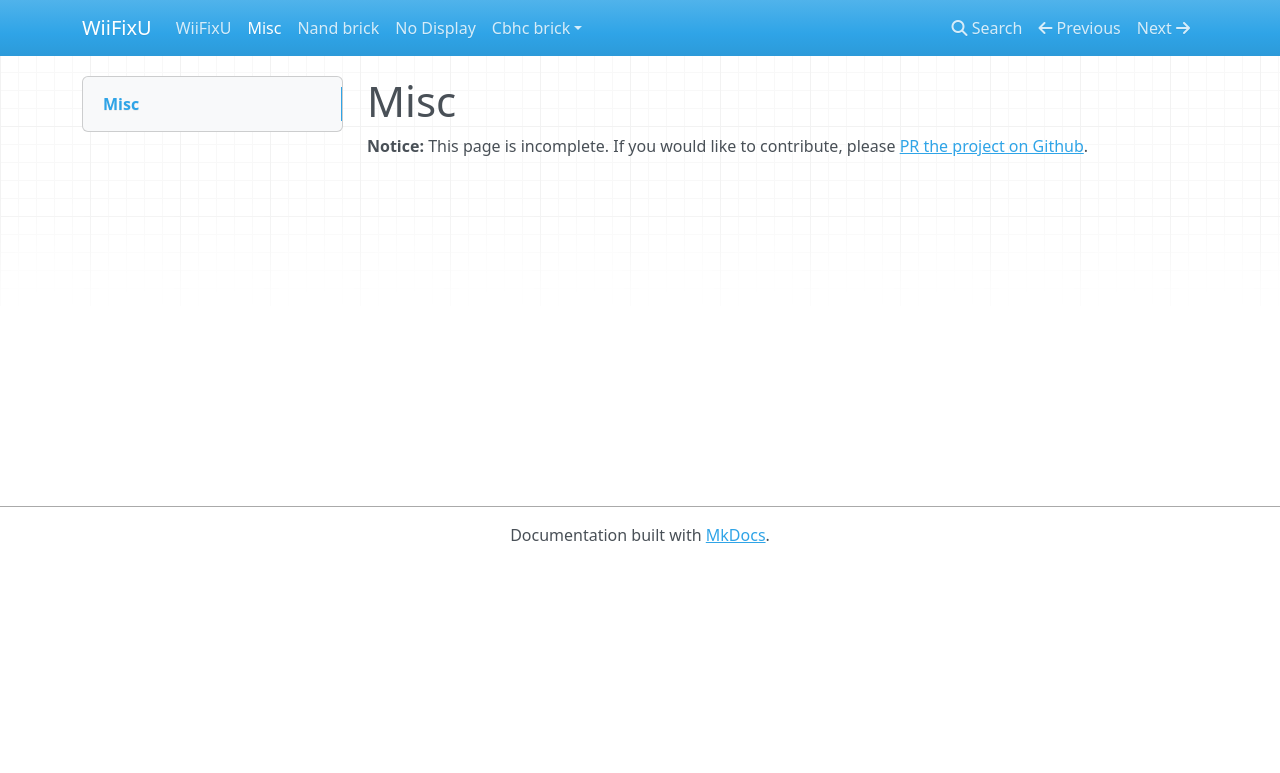
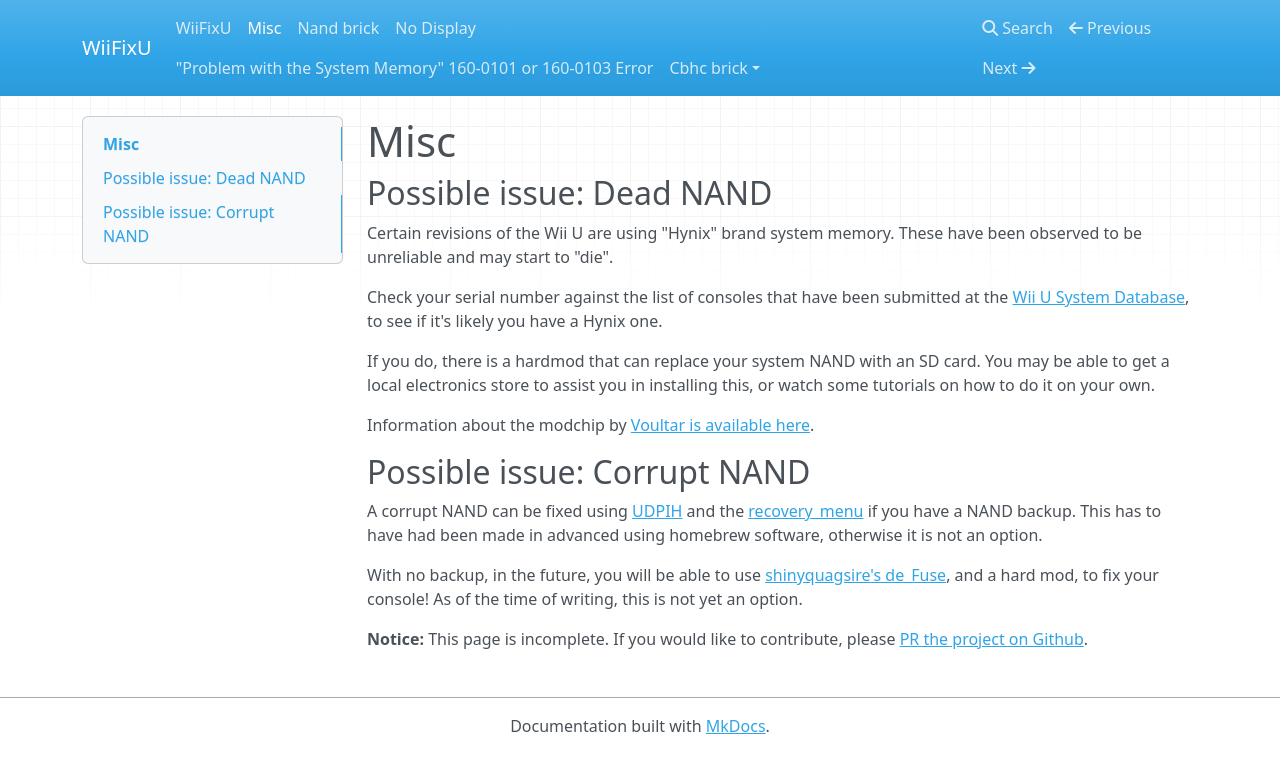
Before and after one commit to fortheusers/wiifixu.com, an MkDocs documentation site: the page built from docs/misc.md, in a window 1280 px wide. Shown: the top 773 px of the page. Built offline with MkDocs 1.6.1, drawn with Linux system fonts in a browser that asks for light colours; nearby versions of some CDN libraries.

Commit message:
docs: change error code wording, add hardmod info

```diff
--- a/docs/misc.md
+++ b/docs/misc.md
@@ -1,3 +1,17 @@
 # Misc
 
+## Possible issue: Dead NAND
+Certain revisions of the Wii U are using "Hynix" brand system memory. These have been observed to be unreliable and may start to "die".
+
+Check your serial number against the list of consoles that have been submitted at the [Wii U System Database](https://wiiu.gerbilsoft.com), to see if it's likely you have a Hynix one.
+
+If you do, there is a hardmod that can replace your system NAND with an SD card. You may be able to get a local electronics store to assist you in installing this, or watch some tutorials on how to do it on your own.
+
+Information about the modchip by [Voultar is available here](https://twitter.com/Voultar/status/1646245011564945411).
+
+## Possible issue: Corrupt NAND
+A corrupt NAND can be fixed using [UDPIH](https://github.com/GaryOderNichts/udpih) and the [recovery_menu](https://github.com/GaryOderNichts/recovery_menu) if you have a NAND backup. This has to have had been made in advanced using homebrew software, otherwise it is not an option.
+
+With no backup, in the future, you will be able to use [shinyquagsire's de_Fuse](https://douevenknow.us/post/714056575412764672/defuse-the-one-true-pwn), and a hard mod, to fix your console! As of the time of writing, this is not yet an option.
+
 **Notice:** This page is incomplete. If you would like to contribute, please [PR the project on Github](https://github.com/fortheusers/wiifixu.com).
--- a/docs/nand-brick.md
+++ b/docs/nand-brick.md
@@ -1,3 +1,5 @@
-See [Voultar's modchip](https://twitter.com/Voultar/status/1646245011564945411)
+For now, [Voultar's modchip](https://twitter.com/Voultar/status/1646245011564945411).
+
+(maybe dead HYNIX nand)
 
 **Notice:** This page is incomplete. If you would like to contribute, please [PR the project on Github](https://github.com/fortheusers/wiifixu.com).
--- /dev/null
+++ b/docs/system-memory.md
@@ -0,0 +1,10 @@
+# "Problem with the System Memory" 160-0101 or 160-0103 Error
+
+These are generic error codes on the Wii U and can represent one of several problems. To help differentiate, you should check the (4) box and see if the first 4 characters are all X's or numbers/letters.
+
+![Error screen with red box around the (4) option](system-memory.png)
+
+Choose the option below, that matches your error screen:
+
+#### [➡️ Begins with numbers/digits](cbhc-brick/index.md)
+#### [➡️ Begins with XXXX- (like in the image)](misc.md)
```
Also changed, not shown: docs/cbhc-brick/index.md (+3 -3 lines), docs/index.md (+1 -2 lines), docs/system-memory.png (added).
